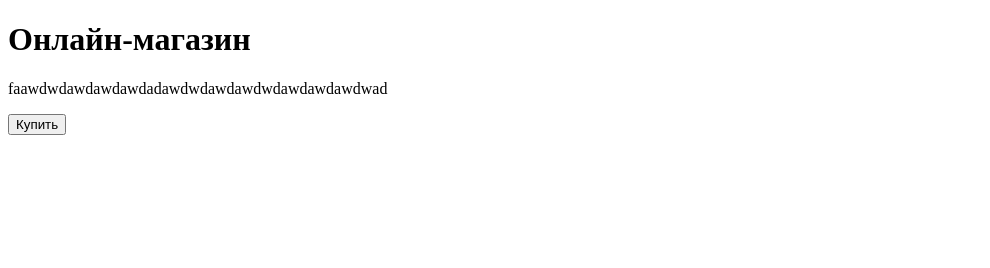
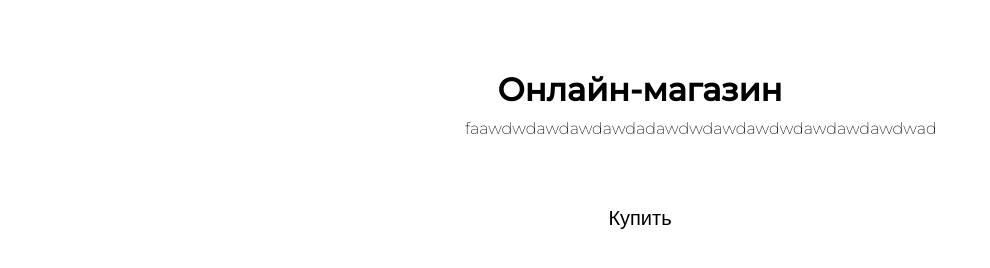
Before and after one commit to Jouers/website, a plain HTML site: page index.html in a window 1280 px wide. Shown: the whole page, without its empty margins (0-990 px from the left). Drawn offline with Linux system fonts and the light colour scheme.

Commit message:
Add files via upload

```diff
--- a/index.html
+++ b/index.html
@@ -6,6 +6,7 @@
           content="width=device-width, user-scalable=no, initial-scale=1.0, maximum-scale=1.0, minimum-scale=1.0">
     <meta http-equiv="X-UA-Compatible" content="ie=edge">
     <title>Shop</title>
+    <link href="style.css" rel="stylesheet" type="text/css">
 </head>
 <body>
     <div id="main">
@@ -13,5 +14,7 @@
         <p>faawdwdawdawdawdadawdwdawdawdwdawdawdawdwad</p>
         <button id="buy">Купить</button>
     </div>
+    <script src="https://telegram.org/js/telegram-web-app.js"></script>
+
 </body>
 </html>
--- /dev/null
+++ b/style.css
@@ -0,0 +1,44 @@
+@import url('https://fonts.googleapis.com/css2?family=Montserrat:wght@200;500&display=swap');
+
+* {
+    margin: 0;
+    padding: 0;
+    box-sizing: border-box;
+}
+
+body {
+    font-family: 'Montserrat', sans-serif;
+    font-weight: 200;
+    color: var(--tg-theme-text-color);
+    background: var(--tg-theme-bg-color);
+}
+
+#main {
+    width: 100%;
+    padding: 20px;
+    text-align: center;
+}
+
+h1 {
+    margin-top: 50px;
+    margin-bottom: 10px;
+}
+
+p {
+    width: 350px;
+    margin: 0 auto;
+}
+
+button {
+    border: 0;
+    border-radius: 10px;
+    margin-top: 50px;
+    height: 60px;
+    width: 200px;
+    font-size: 20px;
+    font-weight: 500;
+    cursor: pointer;
+    transition: all 500ms ease;
+    color: var(--tg-theme-button-color);
+    background: var(--tg-theme-button-text-color);
+}
```
